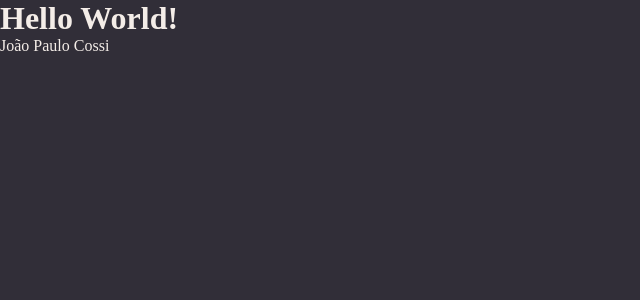
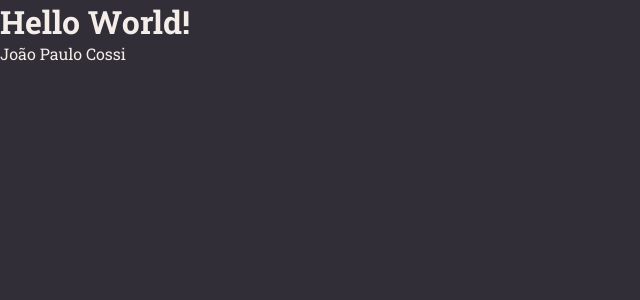
Before and after one commit to jpcossi/RocketNotes-React, a React (Vite) app in the folder rocketnotes/: page / in a window 1280 px wide. Shown: the top 300 px of the page, without its empty margins (0-640 px from the left). Built offline with nearby package versions, Linux system fonts and the light colour scheme.

Commit message:
atualização fontes css

```diff
--- a/rocketnotes/index.html
+++ b/rocketnotes/index.html
@@ -3,6 +3,9 @@
   <head>
     <meta charset="UTF-8" />
     <meta name="viewport" content="width=device-width, initial-scale=1.0" />
+    <link rel="preconnect" href="https://fonts.googleapis.com">
+    <link rel="preconnect" href="https://fonts.gstatic.com" crossorigin>
+    <link href="https://fonts.googleapis.com/css2?family=Roboto+Slab:wght@400;500;700&display=swap" rel="stylesheet">
     <title>RocketNotes</title>
   </head>
   <body>
--- a/rocketnotes/src/styles/global.js
+++ b/rocketnotes/src/styles/global.js
@@ -9,7 +9,14 @@
 
     body{
         background-color: ${({ theme }) => theme.COLORS.BACKGROUND_800};
-        color: ${({ theme }) => theme.COLORS.WHITE}
+        color: ${({ theme }) => theme.COLORS.WHITE};
+        -webkit-font-smoothing: antialiased;
+    }
+
+    body, input, button, textarea{
+        font-family: 'Roboto Slab', serif;
+        font-size: 16px;
+        outline: none;
     }
 
     a{
```
